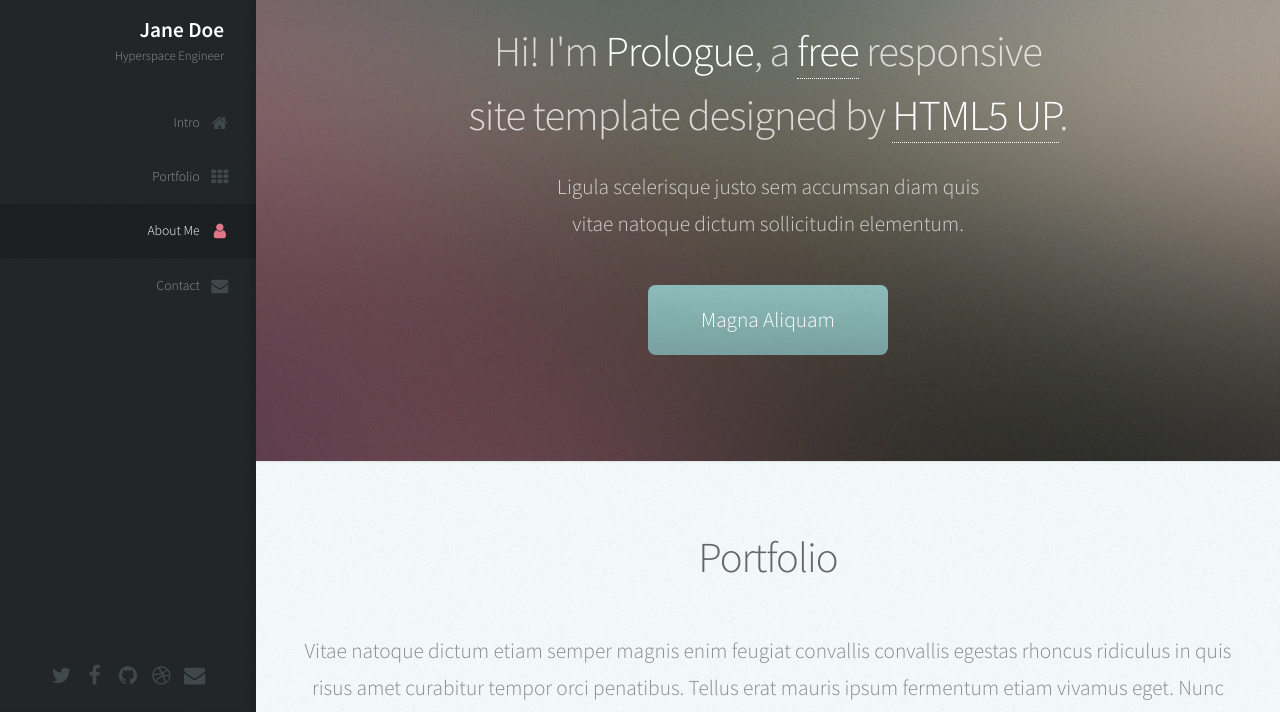
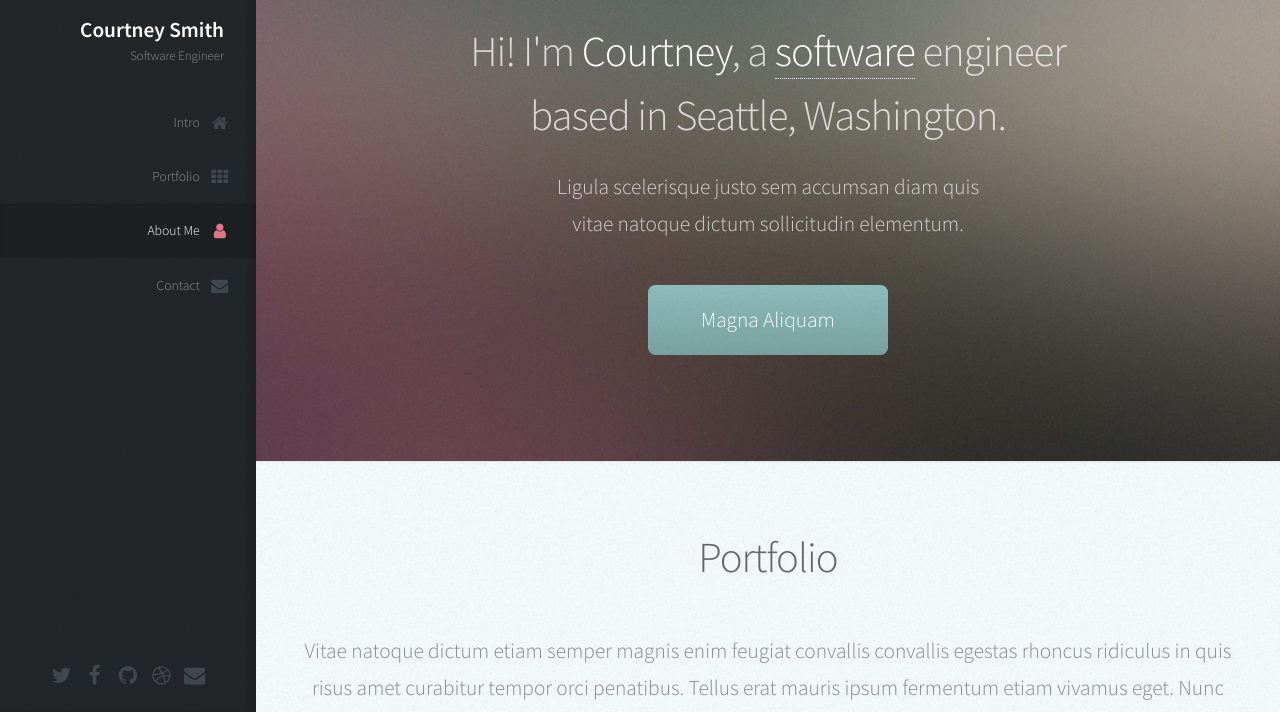
Before and after one commit to Courtskit/portfolioPractice, a plain HTML site: page starter-code/index.html in a window 1280 px wide. Shown: the part 88-800 px from the top of the page. Drawn offline with Linux system fonts and the light colour scheme.

Commit message:
starting to customiz

```diff
--- a/starter-code/assets/css/main.css
+++ b/starter-code/assets/css/main.css
@@ -1757,7 +1757,7 @@ input, select, textarea {
 		.image.avatar48 {
 			width: 48px;
 			height: 48px;
-			background: #f00;
+			background: rgb(0, 255, 34);
 		}
 
 			.image.avatar48 img {
--- a/starter-code/index.html
+++ b/starter-code/index.html
@@ -5,12 +5,14 @@
 	Free for personal and commercial use under the CCA 3.0 license (html5up.net/license)
 -->
 <html>
+
 <head>
 	<title>Prologue by HTML5 UP</title>
 	<meta charset="utf-8" />
 	<meta name="viewport" content="width=device-width, initial-scale=1, user-scalable=no" />
 	<link rel="stylesheet" href="assets/css/main.css" />
 </head>
+
 <body class="is-preload">
 
 	<!-- Header -->
@@ -21,8 +23,8 @@
 			<!-- Logo -->
 			<div id="logo">
 				<span class="image avatar48"><img src="images/avatar.jpg" alt="" /></span>
-							<h1 id="title">Jane Doe</h1>
-							<p>Hyperspace Engineer</p>
+				<h1 id="title">Courtney Smith</h1>
+				<p>Software Engineer</p>
 			</div>
 
 			<!-- Nav -->
@@ -60,8 +62,9 @@
 			<div class="container">
 
 				<header>
-								<h2 class="alt">Hi! I'm <strong>Prologue</strong>, a <a href="http://html5up.net/license">free</a> responsive<br />
-								site template designed by <a href="http://html5up.net">HTML5 UP</a>.</h2>
+					<h2 class="alt">Hi! I'm <strong>Courtney</strong>, a <a href="http://html5up.net/license">software</a>
+						engineer<br />
+						based in Seattle, Washington</a>.</h2>
 					<p>Ligula scelerisque justo sem accumsan diam quis<br />
 						vitae natoque dictum sollicitudin elementum.</p>
 				</header>
@@ -190,7 +193,8 @@
 
 		<!-- Copyright -->
 		<ul class="copyright">
-						<li>&copy; Untitled. All rights reserved.</li><li>Design: <a href="http://html5up.net">HTML5 UP</a></li>
+			<li>&copy; Untitled. All rights reserved.</li>
+			<li>Design: <a href="http://html5up.net">HTML5 UP</a></li>
 		</ul>
 
 	</div>
@@ -205,4 +209,5 @@
 	<script src="assets/js/main.js"></script>
 
 </body>
+
 </html>
```
Lines whose indentation alone changed are shown as unchanged.
